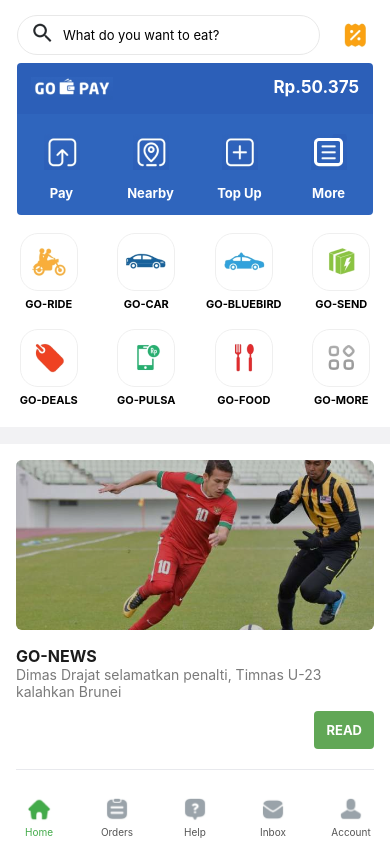
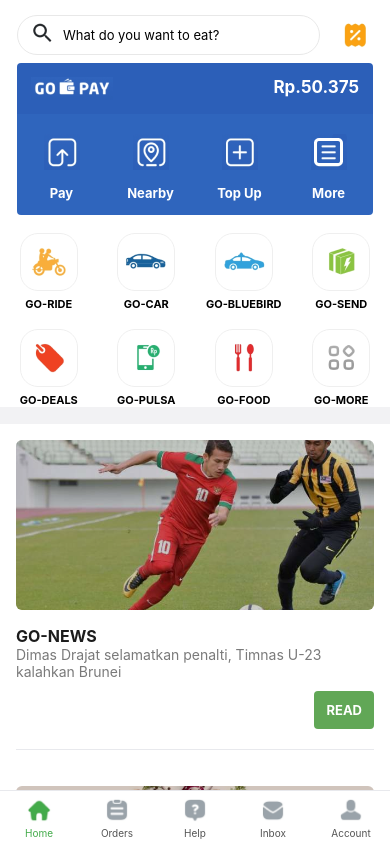
Before and after one commit to dyna123/react, a React Native app: screen / in a window 390 px wide. Built offline with nearby package versions, Linux system fonts and the light colour scheme.

Commit message:
add banner

```diff
--- a/App.js
+++ b/App.js
@@ -96,27 +96,50 @@
               </View>
             </View>
           </View>
-          <View style={{ height: 17, backgroundColor: '#f2f2f4', marginTop: 20 }}></View>
+          <View style={{ height: 17, backgroundColor: '#f2f2f4', }}></View>
           {/* News Section */}
           <View style={{ paddingTop: 16, paddingHorizontal: 16 }}>
             <View style={{ position: 'relative' }}>
               <Image source={require('./assets/sepak-bola.jpg')} style={{ height: 170, width: '100%', borderRadius: 6 }} />
               <View style={{ width: '100%', height: '100%', position: 'absolute', top: 0, left: 0, backgroundColor: 'black', opacity: 0.2, borderRadius: 6 }}></View>
               <View style={{ height: 15, width: 55, position: 'absolute', top: 16, left: 16 }}>
-              <Image source={require('./assets/white.png')} style={{ width: undefined, height: undefined, resizeMode: 'contain', flex: 1 }} />
+                <Image source={require('./assets/white.png')} style={{ width: undefined, height: undefined, resizeMode: 'contain', flex: 1 }} />
               </View>
             </View>
-            <View style={{ paddingTop: 16, paddingBottom: 20, borderBottomColor:'#e8e9ed', borderBottomWidth:1, marginBottom: 20 }}>
+            <View style={{ paddingTop: 16, paddingBottom: 20, borderBottomColor: '#e8e9ed', borderBottomWidth: 1, marginBottom: 20 }}>
               <Text style={{ fontSize: 16, fontWeight: 'bold', color: '#1c1c1c' }}>GO-NEWS</Text>
               <Text style={{ fontSize: 14, fontWeight: 'normal', color: '#7a7a7a', marginBottom: 11 }}>Dimas Drajat selamatkan penalti, Timnas U-23 kalahkan Brunei</Text>
-              <TouchableOpacity style={{ backgroundColor: '#61a756', paddingHorizontal: 12, paddingVertical: 11, alignSelf: 'flex-end', borderRadius:4, textAlign: 'center',  }}>
+              <TouchableOpacity style={{ backgroundColor: '#61a756', paddingHorizontal: 12, paddingVertical: 11, alignSelf: 'flex-end', borderRadius: 4, textAlign: 'center', }}>
                 <Text style={{ fontSize: 13, fontWeight: 'bold', color: 'white' }}>READ</Text>
               </TouchableOpacity>
             </View>
           </View>
+          {/* Gofood Banner section */}
+          <View style={{ padding: 16 }}>
+            <View style={{ position: 'relative' }}>
+              <Image source={require('./assets/food-banner.jpg')} style={{ height: 170, width: '100%', borderRadius: 6 }} />
+              <View style={{ width: '100%', height: '100%', position: 'absolute', top: 0, left: 0, backgroundColor: 'black', opacity: 0.15, borderRadius: 6 }}></View>
+              <View style={{ height: 15, width: 55, position: 'absolute', top: 16, left: 16 }}>
+                <Image source={require('./assets/white.png')} style={{ width: undefined, height: undefined, resizeMode: 'contain', flex: 1 }} />
+              </View>
+              <View style={{ position: 'absolute', bottom: 0, left: 0, width: '100%', flexDirection: 'row', alignItems: 'center', paddingHorizontal: 16, paddingBottom: 16 }}>
+                <View>
+                  <Text style={{ fontSize: 18, fontWeight: 'bold', color: 'white', marginBottom: 8, marginTop: 3 }}>Free GO-FOOD voucher</Text>
+                  <Text style={{ fontSize: 12, fontWeight: "400", color: 'white' }}>Quick, before they run out!</Text>
+                </View>
+                <View style={{ flex: 1, paddingLeft: 12 }}>
+                  <TouchableOpacity style={{ backgroundColor: '#61a756', paddingHorizontal: 12, paddingVertical: 11, alignSelf: 'stretch', borderRadius: 4, textAlign: 'center', }}>
+                    <Text style={{ fontSize: 10, fontWeight: 'bold', color: 'white' }}>GET VOUCHER</Text>
+                  </TouchableOpacity>
+                </View>
+              </View>
+            </View>
+            <View style={{ borderBottomColor: '#e8e9ed', borderBottomWidth: 1, marginBottom: 20, marginTop: 16 }}>
+            </View>
+          </View>
         </ScrollView>
         {/* Navbar */}
-        <View style={{ height: 54, flexDirection: 'row' }}>
+        <View style={{ height: 54, flexDirection: 'row', borderTopColor: '#e8e9ed', borderTopWidth: 1, }}>
           <View style={{ flex: 1, alignItems: "center", justifyContent: "center" }}>
             <Image style={{ width: 26, height: 26 }} source={require('./assets/home-active.png')} />
             <Text style={{ color: '#545454', fontSize: 10, marginTop: 4, color: '#43AB4A' }}>Home</Text>
```
